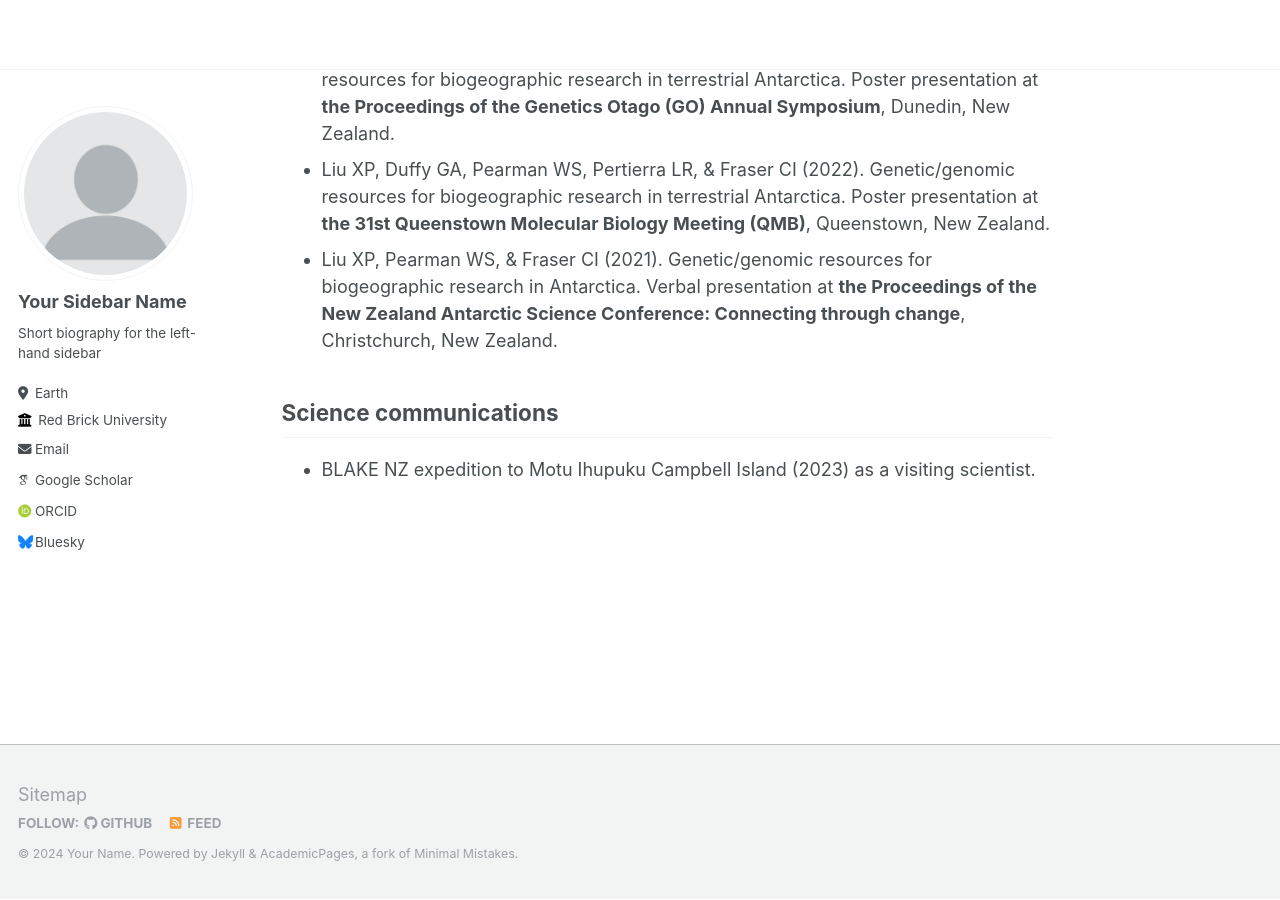
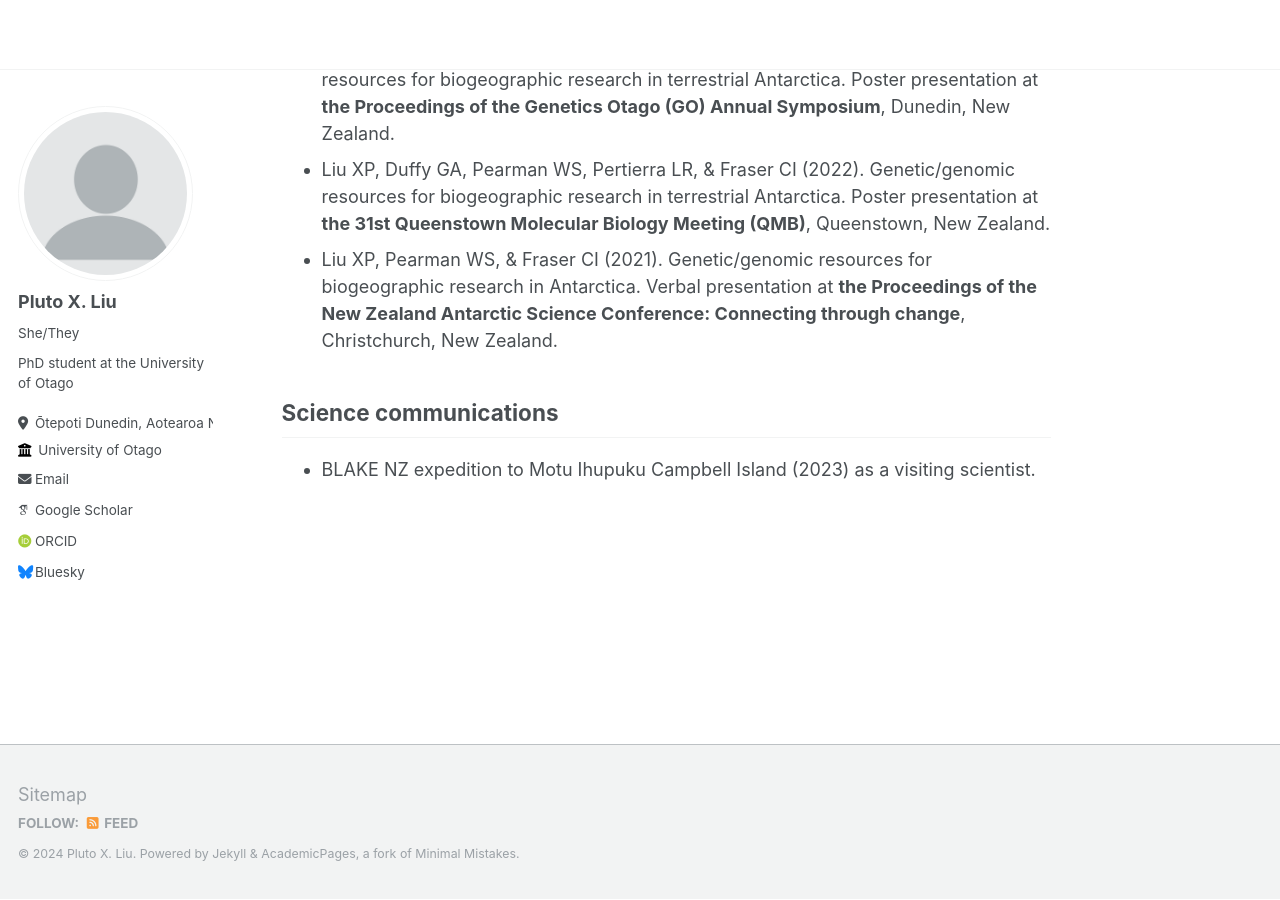
Before and after one commit to PlutoXLiu/PlutoXLiu.github.io, a Jekyll site: the page built from _pages/about.md, in a window 1280 px wide and 900 px high, scrolled down 2567 px. Built offline with Jekyll 4.4.1, drawn with Linux system fonts in a browser that asks for light colours; some web fonts are replaced.

Commit message:
Update _config.yml

```diff
--- a/_config.yml
+++ b/_config.yml
@@ -8,13 +8,13 @@
 
 # Basic Site Settings
 locale                   : "en-US"
-title                    : "Your Name / Site Title"
+title                    : "Kia Ora!"
 title_separator          : "-"
-name                     : &name "Your Name"
-description              : &description "personal description"
-url                      : https://academicpages.github.io # the base hostname & protocol for your site e.g. "https://mmistakes.github.io"
+name                     : &name "Pluto X. Liu"
+description              : &description ""
+url                      : https://plutoxliu.github.io # the base hostname & protocol for your site e.g. "https://mmistakes.github.io"
 baseurl                  : "" # the subpath of your site, e.g. "/blog"
-repository               : "academicpages/academicpages.github.io"
+repository               : "plutoxliu/plutoxliu.github.io"
 
 # Site Author - The following control what appear as part of the author content on the side bar.
 #               If a field is blank the icon and link will not appear, otherwise it will be shown.
@@ -22,56 +22,21 @@ repository               : "academicpages/academicpages.github.io"
 author:
   # Biographic information
   avatar           : "profile.png"
-  name             : "Your Sidebar Name"
-  pronouns         : # example: "she/her"
-  bio              : "Short biography for the left-hand sidebar"
-  location         : "Earth"
-  employer         : "Red Brick University"
+  name             : "Pluto X. Liu"
+  pronouns         : "She/They"
+  bio              : "PhD student at the University of Otago"
+  location         : "Ōtepoti Dunedin, Aotearoa New Zealand"
+  employer         : "University of Otago"
   uri              : # URL
-  email            : "none@example.org"
+  email            : "liu.pluto@outlook.com"
 
   # Academic websites
-  arxiv            : # URL - Update with the correct link to your profile
-  googlescholar    : "https://scholar.google.com/citations?user=PS_CX0AAAAAJ"
-  impactstory      : # URL
-  orcid            : "http://orcid.org/yourorcidurl"
-  semantic         : # URL
-  pubmed           : "https://www.ncbi.nlm.nih.gov/pubmed/?term=john+snow"
-  researchgate     : # URL
-
-  # Repositories and software development
-  bitbucket        : # Username - Update with your username on the site
-  codepen          : # Username
-  dribbble         : # Username
-  github           : "academicpages"
-  kaggle           : # Username
-  stackoverflow    : # User number or user number and name (i.e., use "1" or "1/jeff-atwood")
+  googlescholar    : "https://scholar.google.com/citations?user=vziJcCcAAAAJ&hl=en"
+  orcid            : "https://orcid.org/0000-0002-1625-1053"
 
   # Social media
-  bluesky          : "bsky.app" # Replace this with you Bluesky username
-  facebook         : # Username
-  flickr           : # Username
-  foursquare       : # Username
-  goodreads        : # Username
-  google_plus      : # Username
-  keybase          : # Username
-  instagram        : # Username
-  lastfm           : # Username
-  linkedin         : # Username
-  mastodon         : # URL
-  medium           : # URL
-  pinterest        : # Username
-  soundcloud       : # Username
-  steam            : # Username
-  telegram         : # URL
-  tumblr           : # Username
-  twitter          : # Username for X / Twitter
-  vine             : # Username
-  weibo            : # Username
-  wikipedia        : # Username
-  xing             : # Username
-  youtube          : # Username
-  zhihu            : # URL
+  bluesky          : "plutoxliu.bsky.social" # Replace this with you Bluesky username
+  instagram        : "nomadpluto" #username
 
 
 # Site Settings
```
